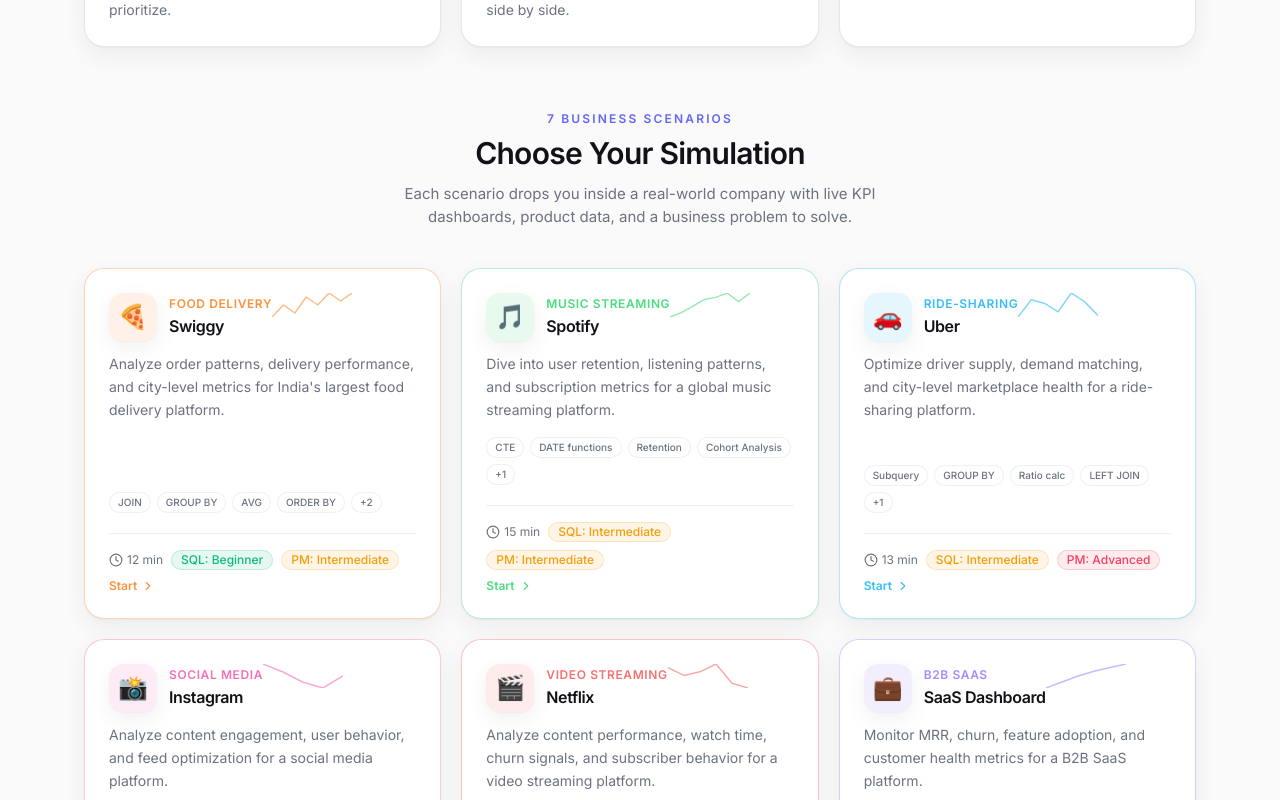
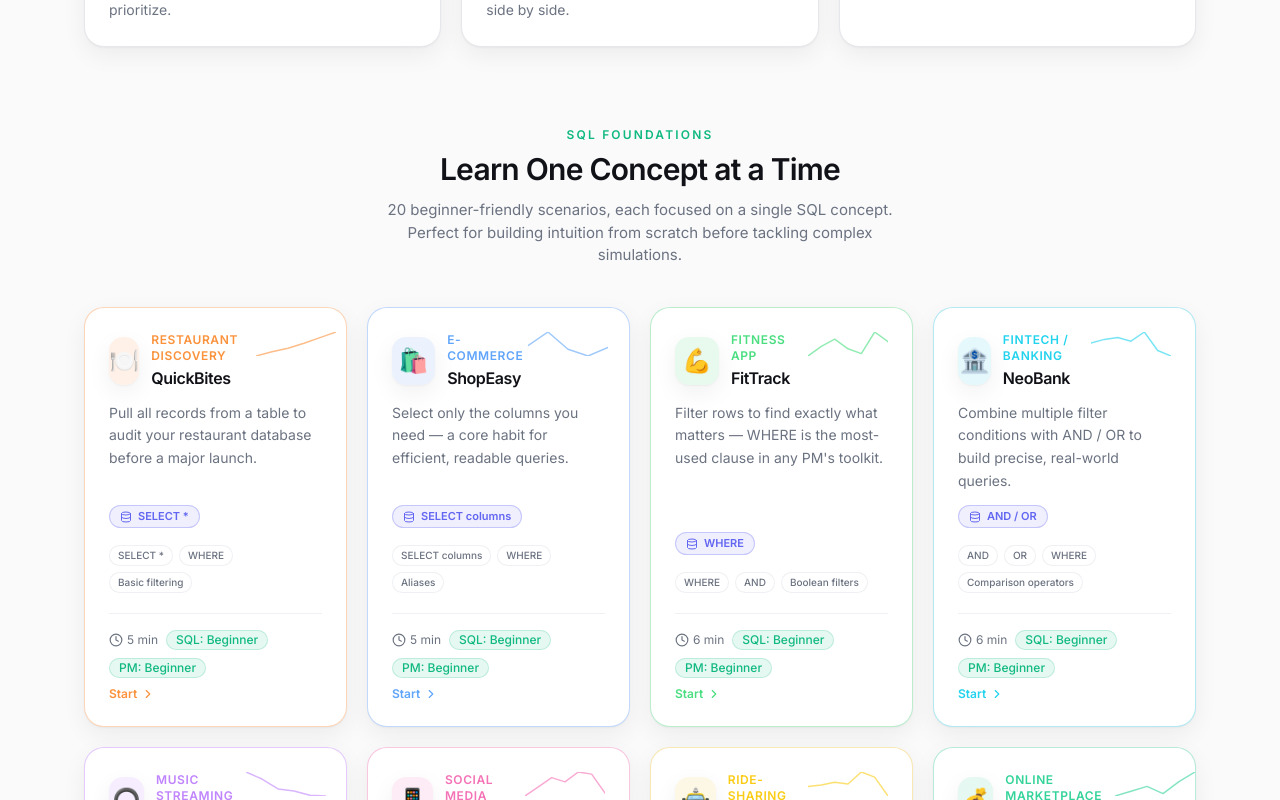
Before and after one commit to soham102/techforpm, a Next.js app: page /sql-for-pms in a window 1280 px wide. Shown: the part 1320-2120 px from the top of the page. Built offline with nearby package versions, Linux system fonts and the light colour scheme; no server answers.

Commit message:
added vercel analytics

```diff
--- a/components/sql-pm/pm-lab.tsx
+++ b/components/sql-pm/pm-lab.tsx
@@ -530,7 +530,7 @@
   };
 
   const scrollToScenarios = () => {
-    document.getElementById("scenarios")?.scrollIntoView({ behavior: "smooth" });
+    document.getElementById("foundations")?.scrollIntoView({ behavior: "smooth" });
   };
 
   return (
@@ -565,8 +565,8 @@
           >
             <LabHero onStart={scrollToScenarios} />
             <HowItWorks />
+            <FoundationPicker onSelect={handleSelectScenario} />
             <ScenarioPicker onSelect={handleSelectScenario} />
-            <FoundationPicker onSelect={handleSelectScenario} />
             <BadgeShowcase />
           </motion.div>
         )}
```
